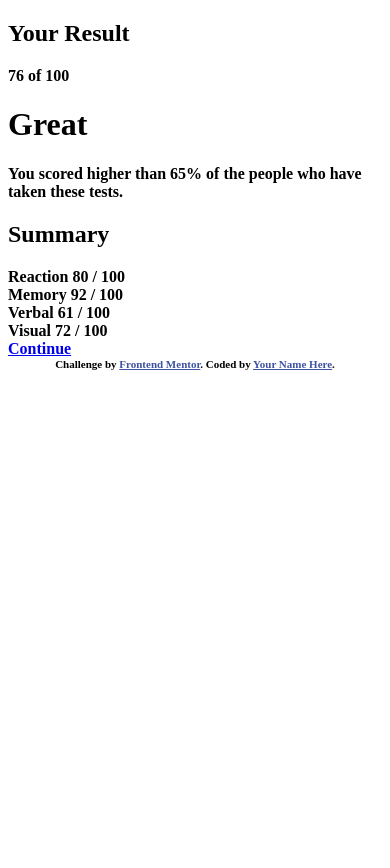
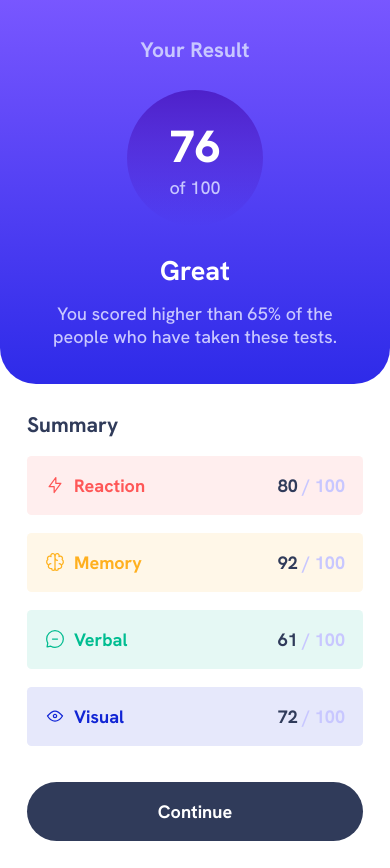
Before and after one commit to ptt08/frontend-mentor-challenges, a plain HTML site: page results-summary-component-main/index.html in a window 390 px wide. Before the commit the page ends 844 px from the top, so only its background shows below. Drawn offline with Linux system fonts and the light colour scheme.

Commit message:
Reorganized divs and added media queries for responsiveness

```diff
--- a/results-summary-component-main/index.html
+++ b/results-summary-component-main/index.html
@@ -18,37 +18,60 @@
 <body>
   <div class="container">
     <div class="result-card">
-      <h2>Your Result</h2>
+      <h3>Your Result</h3>
       <div class="result-points">
-        76 of 100
+        <p>
+          <span class="big">76</span>
+          of 100
+        </p>
       </div>
-      <h1>Great</h1>
+      <h2>Great</h2>
       <p>You scored higher than 65% of the people who have taken these tests.</p>
     </div>
     <div class="summary-card">
-      <h2>Summary</h2>
-      <div class="summary-points">
-        Reaction
-        80 / 100
+      <h3>Summary</h3>
+      <div class="summary-points reaction">
+        <div class="title">
+          <img src="assets/images/icon-reaction.svg">
+          <p>Reaction</p>
+        </div>
+        <p>
+          <span>80</span> / 100
+        </p>
       </div>
-      <div class="summary-poits">
-        Memory
-        92 / 100
+
+      <div class="summary-points memory">
+        <div class="title">
+          <img src="assets/images/icon-memory.svg">
+          <p>Memory</p>
+        </div>
+        <p>
+          <span>92</span> / 100
+        </p>
       </div>
-      <div class="summary-points">
-        Verbal
-        61 / 100
+
+      <div class="summary-points verbal">
+        <div class="title">
+          <img src="assets/images/icon-verbal.svg">
+          <p>Verbal</p>
+        </div>
+        <p>
+          <span>61</span> / 100
+        </p>
       </div>
-      <div class="summary-points">
-        Visual
-        72 / 100
+
+      <div class="summary-points visual">
+        <div class="title">
+          <img src="assets/images/icon-visual.svg">
+          <p>Visual</p>
+        </div>
+        <p>
+          <span>72</span> / 100
+        </p>
       </div>
+
       <a class="btn-continue" href="#">Continue</a>
     </div>
   </div>
-  <div class="attribution">
-    Challenge by <a href="https://www.frontendmentor.io?ref=challenge" target="_blank">Frontend Mentor</a>.
-    Coded by <a href="#">Your Name Here</a>.
-  </div>
 </body>
 </html>
--- a/results-summary-component-main/style.css
+++ b/results-summary-component-main/style.css
@@ -1,11 +1,178 @@
-@font-face {
-    font-family: 'Hanken Grotesk';
-    src: url('/assets/fonts/HankenGrotesk.ttf') format('ttf');
-    font-weight: 100 900;
-    font-display: swap;
+@import url('https://fonts.googleapis.com/css2?family=Hanken+Grotesk:wght@500;700;800&display=swap');
+
+:root {
+    /* Primary colors */
+    --light-red: hsl(0, 100%, 67%);
+    --orangey-yellow: hsl(39, 100%, 56%);
+    --green-teal: hsl(166, 100%, 37%);
+    --cobalt-blue: hsl(234, 85%, 45%);
+
+    /* Neutral colors */
+    --white: hsl(0, 0%, 100%);
+    --pale-blue: hsl(221, 100%, 96%);
+    --light-lavender: hsl(241, 100%, 89%);
+    --dark-gray-blue: hsl(224, 30%, 27%);
+
+    /* Background */
+    --light-slate-blue: hsl(252, 100%, 67%);
+    --light-royal-blue: hsl(241, 81%, 54%);
+
+    /* Circle */
+    --violet-blue: hsla(256, 72%, 46%, 1);
+    --persian-blue: hsla(241, 72%, 46%, 0);
+
+}
+
+/* Global styles, typography and colors */
+
+html {
+    background-color: var(--white);
+    box-sizing: content-box;
 }
 
 body {
     font-family: 'Hanken Grotesk';
-    font-weight: 900;
+    font-weight: 500;
+    font-size: 18px;
+    color: var(--light-lavender);
+    margin: 0;
 }
+
+a { text-decoration: none; }
+
+h2, h3, p {
+    margin: 0;
+}
+
+h2, .big, a {
+    color: var(--white);
+}
+
+.summary-card h3 {
+    color: var(--dark-gray-blue);
+}
+
+.summary-points span{ color: var(--dark-gray-blue) }
+
+.result-card {
+    background: linear-gradient(0deg, var(--light-royal-blue), var(--light-slate-blue));
+}
+
+.result-points {
+    background: linear-gradient(0deg, var(--persian-blue), var(--violet-blue))
+}
+
+/* Styles */
+
+.big {
+    display: block;
+    font-size: 2.5em;
+    font-weight: 800;
+    text-align: center;
+}
+
+.result-card, .result-points {
+    display: flex;
+    flex-direction: column;
+    justify-content: center;
+    align-items: center;
+    text-align: center;
+}
+
+.result-card {
+    border-radius: 0 0 2em 2em;
+    padding: 2em 2.25em;
+}
+
+.result-card h2 { margin-bottom: 0.5em; }
+
+.result-points {
+    padding: 1em;
+    height: 100px;
+    width: 100px;
+    border-radius: 50%;
+    margin: 1.5em 0;
+}
+
+.summary-card {
+    font-weight: 700;
+    padding: 1.5em;
+}
+
+.summary-points, .title {
+    display: flex;
+    justify-content: space-between;
+    align-items: center;
+}
+
+.summary-points > p {
+    color: var(--light-lavender);
+}
+
+.summary-points {
+    margin: 1em 0;
+    padding: 1em;
+    border-radius: 0.25em;
+}
+
+.title {
+    display: flex;
+    gap: 0.5em;
+}
+
+.reaction {
+    color: var(--light-red);
+    background:hsla(0, 100%, 67%, 10%);
+}
+
+.memory {
+    color: var(--orangey-yellow);
+    background:hsla(39, 100%, 56%, 10%);
+}
+
+.verbal {
+    color: var(--green-teal);
+    background:hsl(166, 100%, 37%, 10%);
+}
+
+.visual {
+    color: var(--cobalt-blue);
+    background:hsl(234, 85%, 45%, 10%);
+}
+
+.btn-continue {
+    display: block;
+    align-self: stretch;
+    text-align: center;
+    padding: 1em;
+    border-radius: 2em;
+    margin-top: 2em;
+    background: var(--dark-gray-blue);
+}
+
+@media (min-width: 700px) {
+    body {
+        height: 100vh;
+        flex-direction: column;
+        display: flex;
+        justify-content: center;
+        align-items: center;
+    }
+
+    .container {
+        overflow: hidden;
+        border-radius: 2em;
+        width: 700px;
+        display: flex;
+        justify-content: center;
+        box-shadow: 10px 10px 20px rgba(0,0,0,0.1);
+    }
+
+    .result-card {
+        border-radius: 2em;
+    }
+
+    .result-card, .summary-card {
+        flex: 1;
+    }
+}
```
